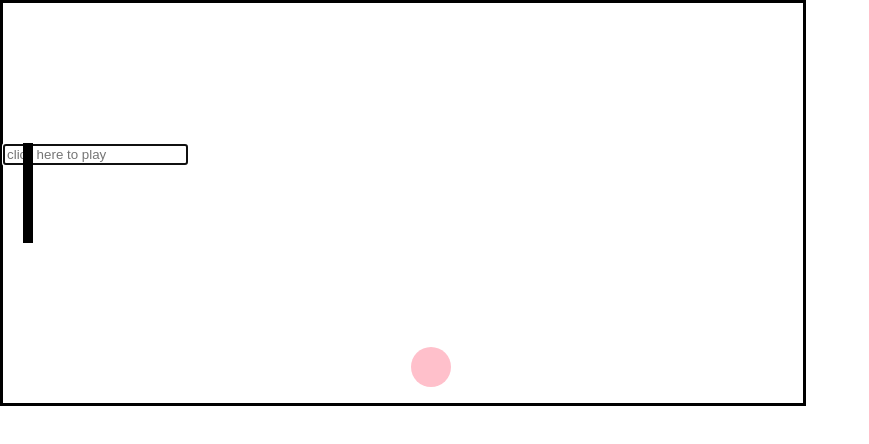
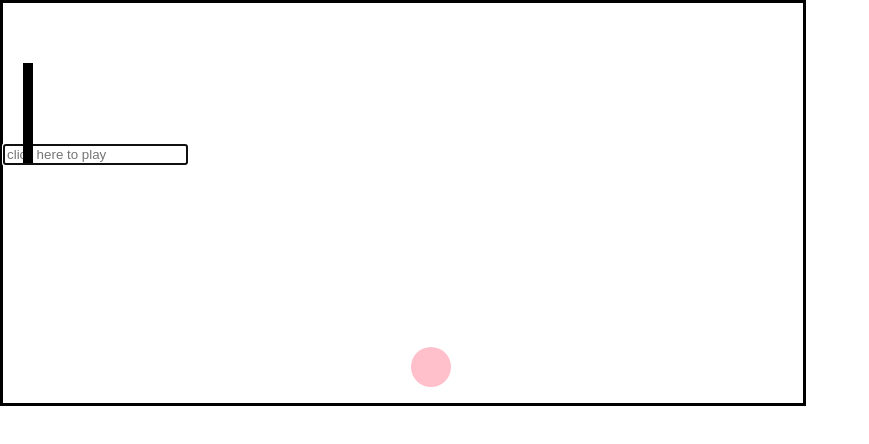
Before and after one commit to ConnorMacKenzie/PipePong, a React (Create React App) app in the folder pipepong/: page / in a window 1280 px wide. Both pictures are taken after a click on the button "Join Game". Shown: the top 444 px of the page, without its empty margins (0-869 px from the left). Built offline with nearby package versions, Linux system fonts and the light colour scheme.

Commit message:
paddle moves vertically

```diff
--- a/pipepong/src/components/Paddle.tsx
+++ b/pipepong/src/components/Paddle.tsx
@@ -1,8 +1,9 @@
 import React, { Component } from 'react';
 
-
+const DIST_FROM_HORIZONTAL_WALL = 20;
 interface CLASSProps {
     playHeight : number,
+    /* the distance from VERTICAL wall */
     distanceFromWall : number,
 }
 
@@ -20,8 +21,8 @@ class Paddle extends React.Component<CLASSProps, CLASSState> {
             width: "10px",
             background: "black",
             position: "relative",
-            top: ""+this.props.playHeight/4+"px",
-            left: ""+this.props.distanceFromWall+"px",
+            top: ""+this.props.distanceFromWall+"px",
+            left: ""+DIST_FROM_HORIZONTAL_WALL+"px",
         }
         return(
             <div className = "paddle" style = {Paddlestyle}>
```
